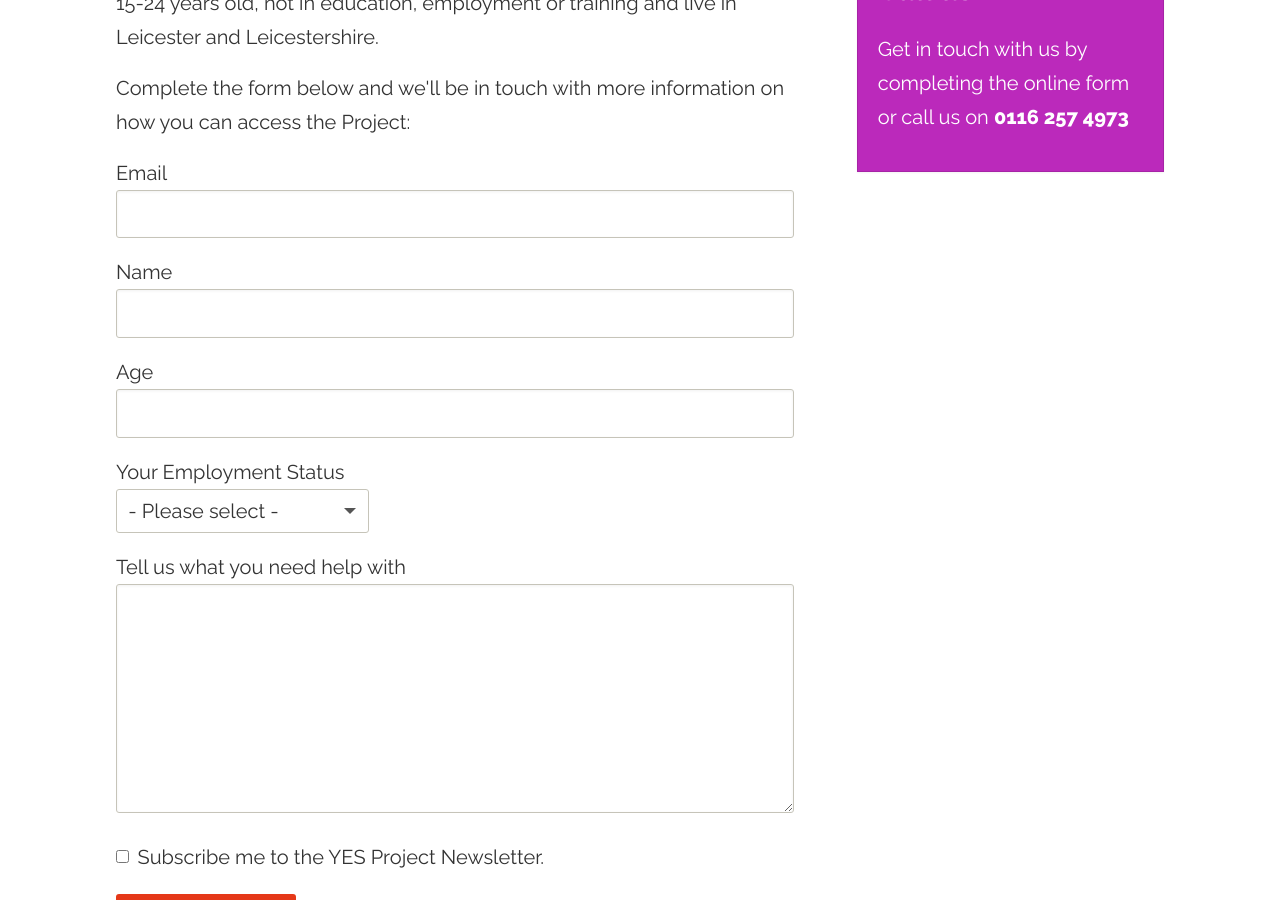
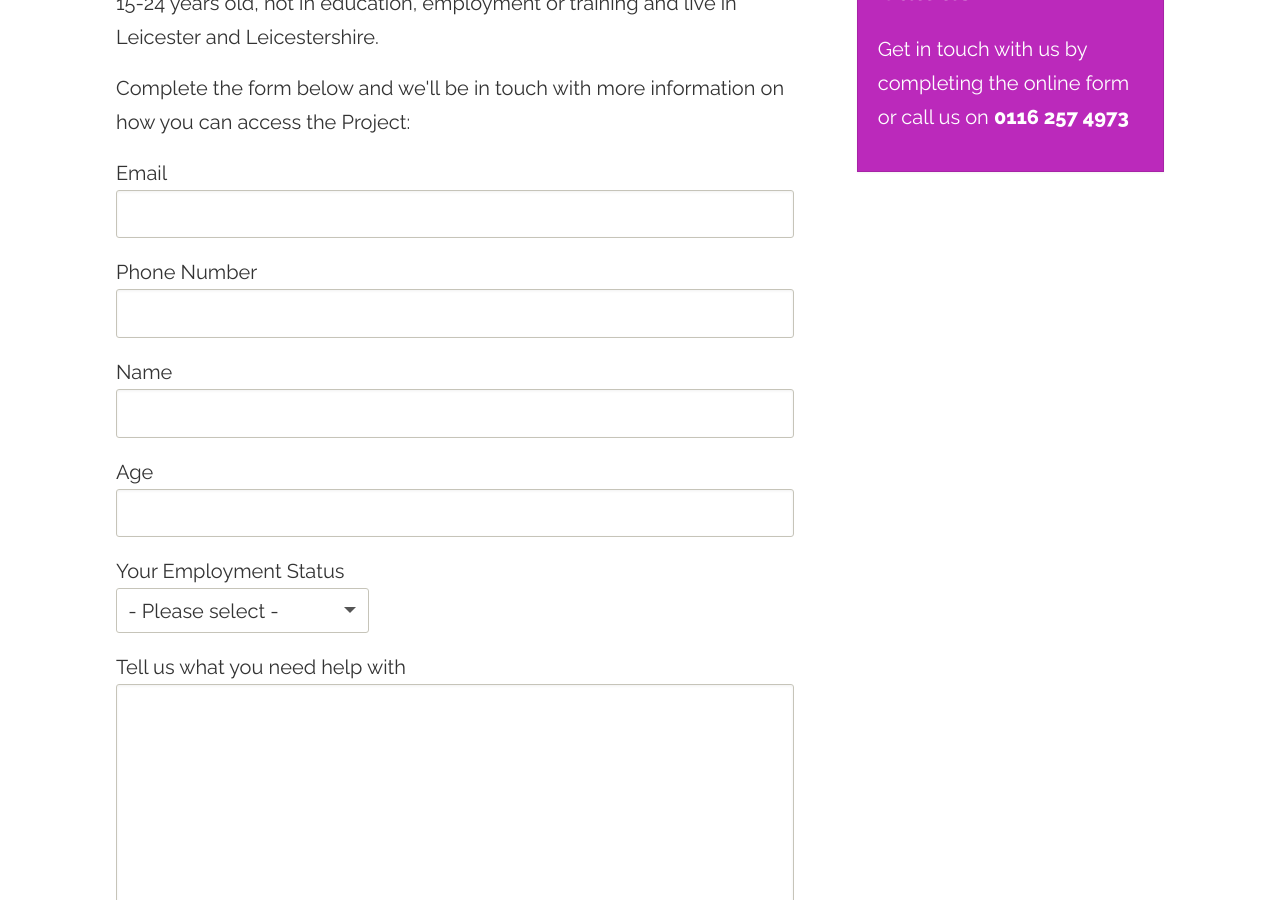
Before and after one commit to richardatval/www.yesproject.org, a Jekyll site: the page built from contact.html, in a window 1280 px wide and 900 px high, scrolled down 350 px. Built offline with Jekyll 4.4.1, drawn with Linux system fonts in a browser that asks for light colours; nearby versions of some CDN libraries; comment, search, counter and statistics services are not loaded.

Commit message:
Add phone support

```diff
--- a/_includes/jotform.html
+++ b/_includes/jotform.html
@@ -8,6 +8,12 @@
 					<span class="form-sub-label-container" style="vertical-align:top;">
 						<input type="email" id="input_4" name="q4_email" class="form-textbox validate[Email]" size="30" value="" data-component="email" />
 					</span>
+				</div>
+			</li>
+			<li class="form-line" data-type="control_textbox" id="id_10">
+				<label class="form-label form-label-top form-label-auto" id="label_10" for="input_10"> Phone Number </label>
+				<div id="cid_10" class="form-input-wide">
+					<input type="text" id="input_10" name="q10_phoneNumber" data-type="input-textbox" class="form-textbox" size="20" value="" data-component="textbox">
 				</div>
 			</li>
 			<li class="form-line" data-type="control_fullname" id="id_5">
--- a/_includes/js/scripts.js
+++ b/_includes/js/scripts.js
@@ -89,12 +89,12 @@ $(document).ready(function() {
 
     // Validate Forms
 
-    $("#contact-form").validate({
+    $(".jotform-form").validate({
         rules: {
-            email: "required",
+            q4_email: "required",
         },
         messages: {
-            email: "We need your email address to contact you.",
+            q4_email: "We need your email address to contact you.",
         },
         submitHandler: function(form) {
             form.submit();
```
Also changed, not shown: _sass/components/_flashes.scss (line endings or trailing spaces), 1 other file. Lines whose indentation alone changed are shown as unchanged.
